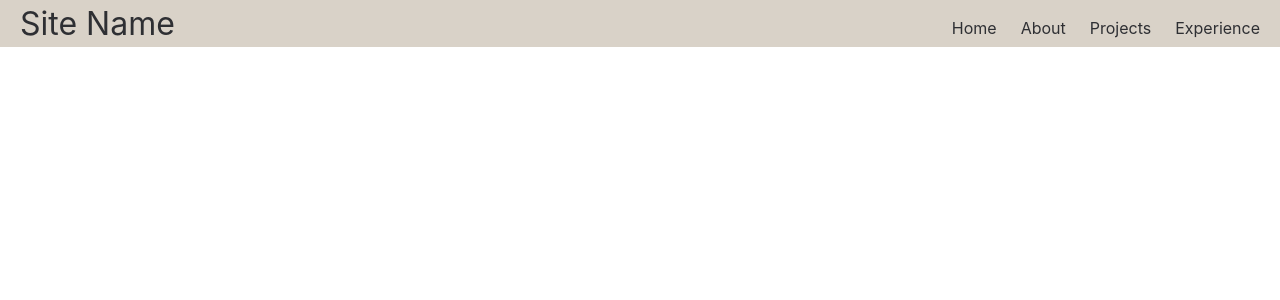
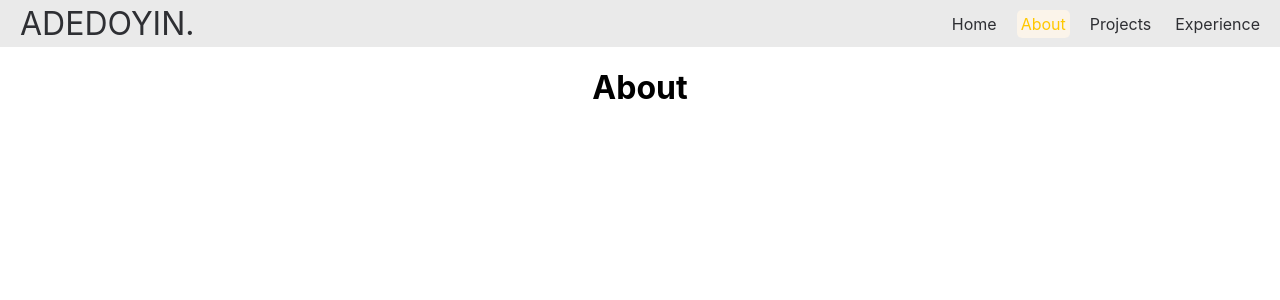
Before and after one commit to doyxn/doyxn.github.io, a React (Create React App) app: page /pages/About in a window 1280 px wide. Shown: the top 300 px of the page. Built offline with nearby package versions, Linux system fonts and the light colour scheme.

Commit message:
completed Navbar

```diff
--- a/package.json
+++ b/package.json
@@ -9,6 +9,7 @@
     "@testing-library/user-event": "^13.5.0",
     "react": "^18.2.0",
     "react-dom": "^18.2.0",
+    "react-router-dom": "^6.21.1",
     "react-scripts": "5.0.1",
     "web-vitals": "^2.1.4"
   },
--- a/src/App.js
+++ b/src/App.js
@@ -5,6 +5,8 @@ import Projects from "./components/pages/Projects"
 import Experience from "./components/pages/Experience"
 //import Error404 from "./components/Error404"
 import './stylesheets/App.css';
+import { Route, Routes} from "react-router-dom"
+
 
 function App() {
   // return (
@@ -21,26 +23,18 @@ function App() {
   //     </header>
   //   </div>
   // );
-      // let Component
-      // switch(window.location.pathname) {
-      //   case "/":
-      //     Component = App;
-      //     break
-      //   case "/Home":
-      //     Component = Home;
-      //     break
-      //   case "/About":
-      //     Component = About;
-      //     break
-      //   case "/Projects":
-      //     Component = Projects;
-      //     break
-      //   case "/Experience":
-      //     Component = Experience;
-      //     break
-      // }
   return (
-    <Navbar />
+    <>
+      <Navbar />
+      <div className = "container">
+        <Routes>
+          <Route  path="/pages/Home" element={ <Home />} />
+          <Route  path="/pages/About" element={ <About />} />
+          <Route  path="/pages/Projects" element={ <Projects />} />
+          <Route  path="/pages/Experience" element={ <Experience />} />
+        </Routes>
+      </div>
+    </>
   )
 }
 
--- a/src/components/Navbar.js
+++ b/src/components/Navbar.js
@@ -1,21 +1,30 @@
+import { Link, useMatch, useResolvedPath } from "react-router-dom"
 export default function Navbar() {
+
     return (
         <nav className="nav">
-            <a href="/" className="site-title">Site Name</a>
+            <Link to="/pages/Home" className="site-title">ADEDOYIN.</Link>
             <ul>
-                <li>
-                    <a href="/Home">Home</a>
-                </li>
-                <li>
-                    <a href="/About">About</a>
-                </li>
-                <li>
-                    <a href="/Projects">Projects</a>
-                </li>
-                <li>
-                    <a href="/Experience">Experience</a>
-                </li>
+                <CustomLink to="/pages/Home">Home</CustomLink>
+
+                <CustomLink to="/pages/About">About</CustomLink>
+
+                <CustomLink to="/pages/Projects">Projects</CustomLink>
+
+                <CustomLink to="/pages/Experience">Experience</CustomLink>
             </ul>
         </nav>
     )
 }
+
+function CustomLink({to, children, ...props}) {
+    const resolvedPath = useResolvedPath(to)
+    const isActive = useMatch( { path: resolvedPath.pathname, end: true})
+    return (
+        <li className = {isActive ? "active" : ""}>
+            <Link to = {to} {...props}>
+                {children}
+            </Link>
+        </li>
+    )
+}
--- a/src/components/pages/About.js
+++ b/src/components/pages/About.js
@@ -1,3 +1,3 @@
 export default function About() {
-    <h1> About</h1>
+    return <h1>About</h1>
 }
--- a/src/components/pages/Experience.js
+++ b/src/components/pages/Experience.js
@@ -1,3 +1,3 @@
 export default function Experience() {
-    <h1> Experience / Blog / Thoughts</h1>
+    return <h1> Experience / Blog / Thoughts</h1>
 }
--- a/src/components/pages/Projects.js
+++ b/src/components/pages/Projects.js
@@ -1,3 +1,3 @@
 export default function Projects() {
-    <h1> Projects</h1>
+   return <h1> Projects</h1>
 }
--- a/src/index.js
+++ b/src/index.js
@@ -4,11 +4,14 @@ import './stylesheets/index.css';
 import './stylesheets/App.css'
 import App from './App';
 import reportWebVitals from './reportWebVitals';
+import { BrowserRouter } from "react-router-dom"
 
 const root = ReactDOM.createRoot(document.getElementById('root'));
 root.render(
   <React.StrictMode>
-    <App />
+    <BrowserRouter>
+      <App />
+    </BrowserRouter>
   </React.StrictMode>
 );
 
--- a/src/stylesheets/App.css
+++ b/src/stylesheets/App.css
@@ -1,3 +1,11 @@
+* {
+  box-sizing: border-box;
+}
+
+.container {
+  margin: 1rem;
+  text-align: center;
+}
 
 .App {
   text-align: center;
@@ -9,7 +17,7 @@
 }
 
 .App-header {
-  background-color: #d9d2c8;
+  background-color: #d4d4d4;
   min-height: 100vh;
   display: flex;
   flex-direction: column;
@@ -24,16 +32,19 @@
 }
 
 .nav {
-  background-color: #d9d2c8;
+  background-color: #eaeaea;
   color: #2e2f33;
   display: flex;
   justify-content: space-between;
-  align-items: stretch;
+  align-items: center;
   gap: 2rem;
   padding: 0 1rem;
+  /* border-bottom: 2px solid #2e2f33; */
+
 }
 .site-title {
   font-size: 2rem;
+  color: black;
 }
 
 .nav ul {
@@ -54,11 +65,11 @@
 }
 
 .nav li:hover {
-  background-color: #6f8c70;
-  color: #d9d2c8;
+  color: #6f8c70;
 }
 
 .nav li.active {
-  background-color: #ffc800;
-  color: #1a1a1a;
+  background-color: #fbf4ea;
+  color: #ffc800;
+  border-radius: 5px;
 }
```
Also changed, not shown: 1 other file (tests, documents, lock files or other folders).
